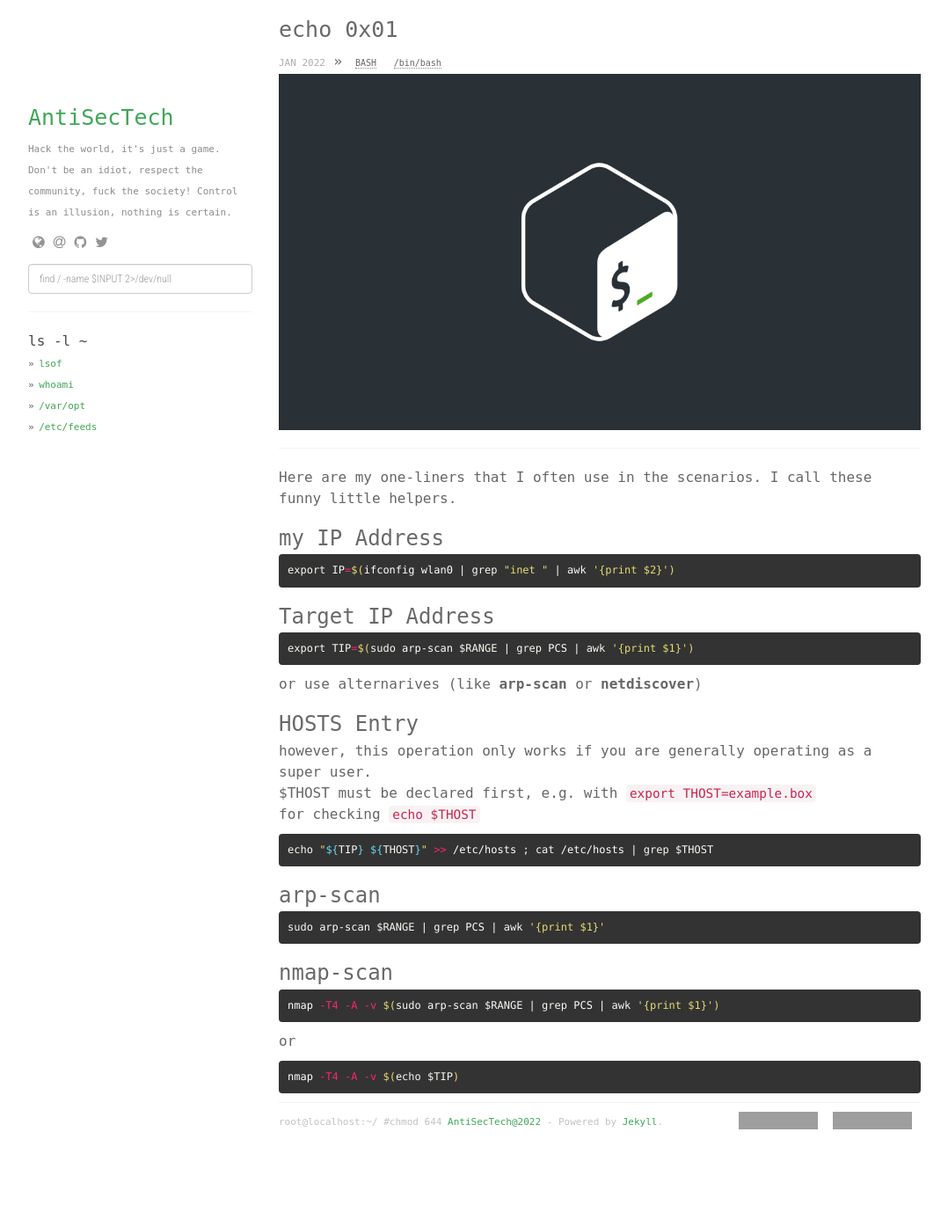
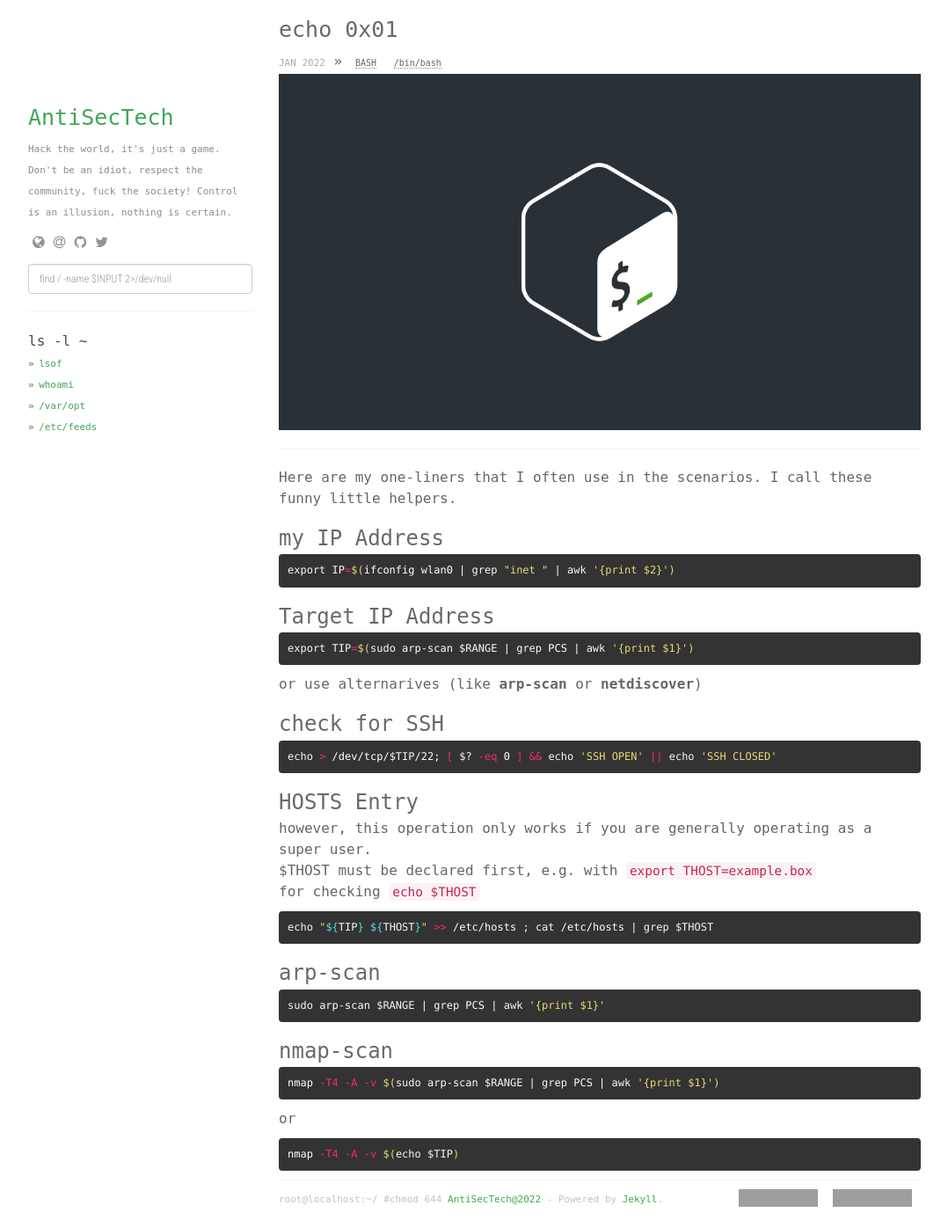
Before and after one commit to AntiSecTech/AntiSecTech.github.io, a Jekyll site: the page built from _project/scripts.md, in a window 1280 px wide and 1395 px high. Shown: the whole window at 88% size, without its empty margins (53-1131 px from the left). Built offline with Jekyll 4.4.1, drawn with Linux system fonts in a browser that asks for light colours; nearby versions of some CDN libraries; grey boxes are pictures that could not be loaded.

Commit message:
Update scripts.md
SSH Port check added

````diff
--- a/_project/scripts.md
+++ b/_project/scripts.md
@@ -16,6 +16,11 @@ export IP=$(ifconfig wlan0 | grep "inet " | awk '{print $2}')
 export TIP=$(sudo arp-scan $RANGE | grep PCS | awk '{print $1}')
 ```
 or use alternarives (like **arp-scan** or **netdiscover**)
+
+### check for SSH
+```sh
+echo > /dev/tcp/$TIP/22; [ $? -eq 0 ] && echo 'SSH OPEN' || echo 'SSH CLOSED'
+```
 
 ### HOSTS Entry
 however, this operation only works if you are generally operating as a super user.<br>
````
